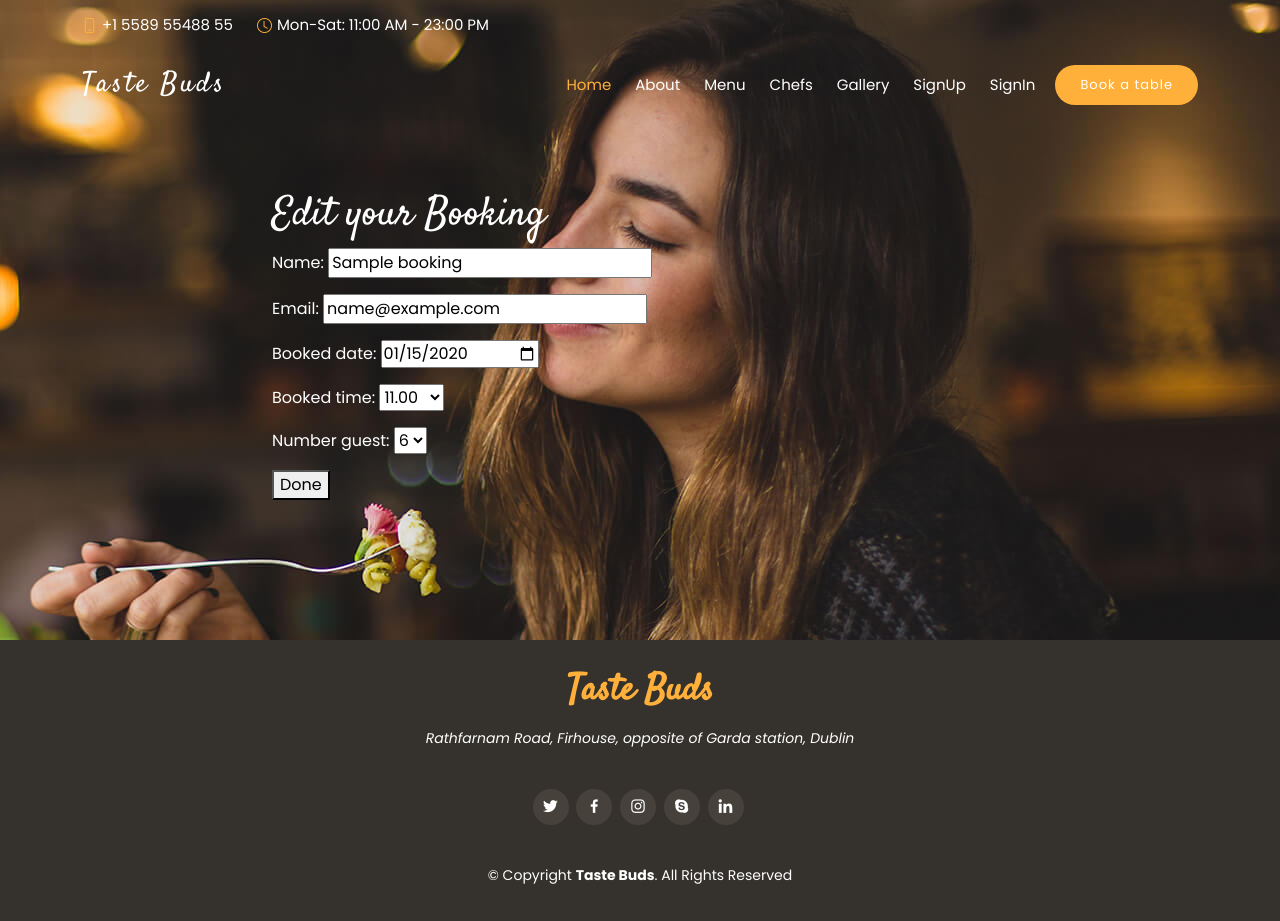
After one commit to bijokmathew/Taste-Buds-Restaurant-App, a Django app: page /editbooking/1 in a window 1280 px wide. The commit adds this page. Run offline with Django 3.2, Linux system fonts and the light colour scheme; tables that the repository leaves empty hold one stand-in row (values such as "Sample post"); some libraries are stand-ins or nearby versions.

Commit message:
Added booking_edit template and updated the url and views for linking this template and edit button in my booking layout

```diff
--- a/booking/urls.py
+++ b/booking/urls.py
@@ -4,5 +4,9 @@ from django.urls import path
 urlpatterns = [
     path('', views.Home.as_view(), name='home'),
     path('booking/', views.reserve_table, name='booking'),
-    path('mybooking/', views.MyBooking.as_view(), name='mybooking')
+    path('mybooking/', views.MyBooking.as_view(), name='mybooking'),
+    path('editbooking/<booking_id>', views.edit_mybooking,
+         name='edit_mybooking'),
+    path('deletebooking/<booking_id', views.delete_mybooking,
+         name='delete_mybooking'),
 ]
--- a/booking/views.py
+++ b/booking/views.py
@@ -1,4 +1,4 @@
-from django.shortcuts import render, redirect
+from django.shortcuts import render, redirect, get_object_or_404
 from django.views import View, generic
 from .models import Booking
 from .forms import BookingForm
@@ -44,3 +44,25 @@ class MyBooking(generic.ListView):
                 'bookings': booking_list
             }
             return render(request, "mybooking.html", context=context)
+
+
+def edit_mybooking(request, booking_id):
+    """
+    edit_mybooking used to modify the booking details
+    ** booking_id : this id passed from the my booking view
+    which is used to fetch the booking details from the booking
+    model.And pass these details in to the django form(BookingForm)
+    which helps to populate the required model fileds with corresponding
+    data in to the edit booking template
+    """
+    booking_details = get_object_or_404(Booking, id=booking_id)
+    if request.method == 'GET':
+        form = BookingForm(instance=booking_details)
+        context = {
+            'booking_form': form
+        }
+    return render(request, "booking_edit.html", context=context)
+
+
+def delete_mybooking(request, booking_id):
+    return
--- /dev/null
+++ b/templates/booking_edit.html
@@ -0,0 +1,21 @@
+{% extends 'base.html' %}
+
+{% block content %}
+{% load crispy_forms_tags %}
+<div class="login-form">
+  <div class="container heigth pt-5">
+    <div class="row pt-5 mt-4">
+      <div class="col-md-8 offset-md-2 mt-4 pt-5">
+
+        <h1>Edit your Booking</h1>
+        <form method="post">
+          {% csrf_token %}
+          {{ booking_form.as_p }}
+          <button class="account-btn" type="submit">Done</button>
+        </form>
+
+      </div>
+    </div>
+  </div>
+</div>
+{% endblock %}
--- a/templates/mybooking.html
+++ b/templates/mybooking.html
@@ -32,9 +32,9 @@
                                         </span>
                                     </div>
                                     <div style="margin-top: 50px;">
-                                        <a href="" class="btn btn-secondary text-right">Change</a>
+                                        <a href="/editbooking/{{booking.id}}" class="btn btn-secondary text-right">Edit</a>
                                         <!-- Button trigger modal -->
-                                        <a href="" class="btn btn-warning text-right" data-bs-toggle="modal"
+                                        <a href="/deletebooking/{{booking.id}}" class="btn btn-warning text-right" data-bs-toggle="modal"
                                             data-bs-target="#deleteModal_{{ booking.id }}">Delete</a>
                                     </div>
                                 </p>
```
Also changed, not shown: booking/forms.py (line endings or trailing spaces).
